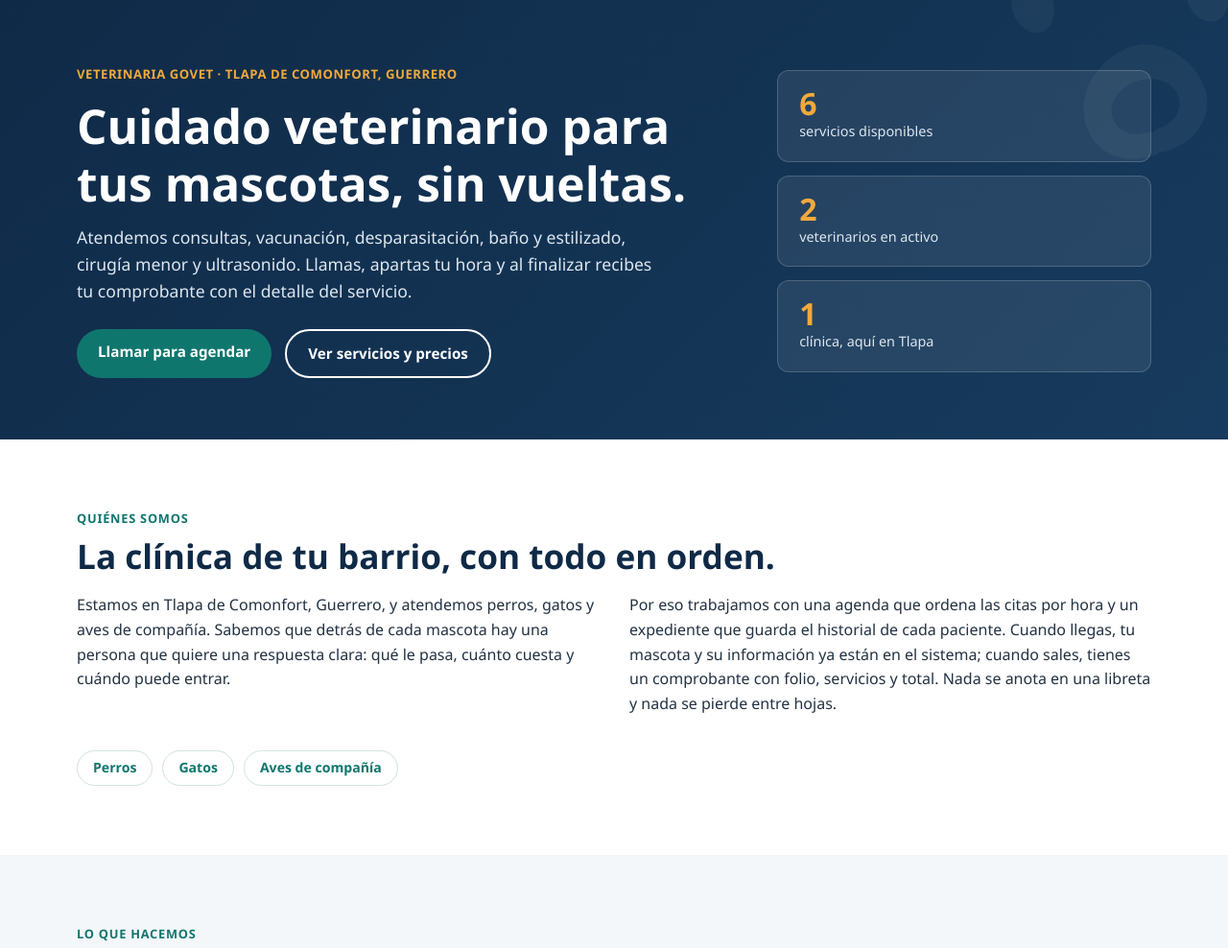
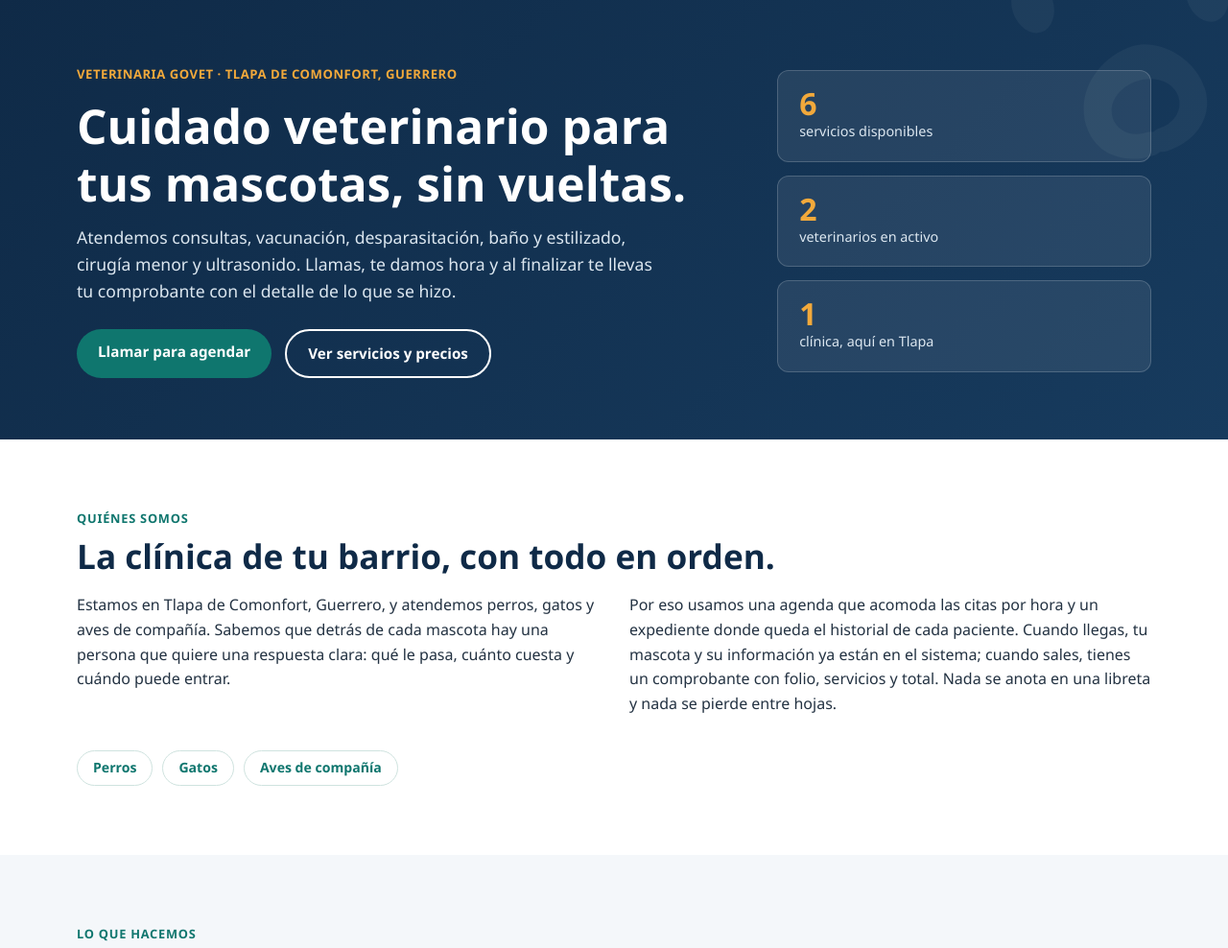
Before and after one commit to Ulises200410/govet-web, a plain HTML site: page index.html in a window 1280 px wide. Shown: the part 84-1072 px from the top of the page at 96% size. Drawn offline with Linux system fonts and the light colour scheme.

Commit message:
Mejora editorial y técnica de la web GOVET

```diff
--- a/index.html
+++ b/index.html
@@ -65,7 +65,7 @@
         <div class="hero-texto">
           <p class="eyebrow">Veterinaria GOVET · Tlapa de Comonfort, Guerrero</p>
           <h1>Cuidado veterinario para tus mascotas, sin vueltas.</h1>
-          <p class="lead">Atendemos consultas, vacunación, desparasitación, baño y estilizado, cirugía menor y ultrasonido. Llamas, apartas tu hora y al finalizar recibes tu comprobante con el detalle del servicio.</p>
+          <p class="lead">Atendemos consultas, vacunación, desparasitación, baño y estilizado, cirugía menor y ultrasonido. Llamas, te damos hora y al finalizar te llevas tu comprobante con el detalle de lo que se hizo.</p>
           <div class="acciones">
             <a class="btn btn-primario" href="tel:7551234567">Llamar para agendar</a>
             <a class="btn btn-secundario" href="#servicios">Ver servicios y precios</a>
@@ -85,7 +85,7 @@
         <h2>La clínica de tu barrio, con todo en orden.</h2>
         <div class="dos-columnas">
           <p>Estamos en Tlapa de Comonfort, Guerrero, y atendemos perros, gatos y aves de compañía. Sabemos que detrás de cada mascota hay una persona que quiere una respuesta clara: qué le pasa, cuánto cuesta y cuándo puede entrar.</p>
-          <p>Por eso trabajamos con una agenda que ordena las citas por hora y un expediente que guarda el historial de cada paciente. Cuando llegas, tu mascota y su información ya están en el sistema; cuando sales, tienes un comprobante con folio, servicios y total. Nada se anota en una libreta y nada se pierde entre hojas.</p>
+          <p>Por eso usamos una agenda que acomoda las citas por hora y un expediente donde queda el historial de cada paciente. Cuando llegas, tu mascota y su información ya están en el sistema; cuando sales, tienes un comprobante con folio, servicios y total. Nada se anota en una libreta y nada se pierde entre hojas.</p>
         </div>
         <ul class="especies" aria-label="Tipos de mascotas que atendemos">
           <li>Perros</li><li>Gatos</li><li>Aves de compañía</li>
```
Also changed, not shown: 1 other file.
